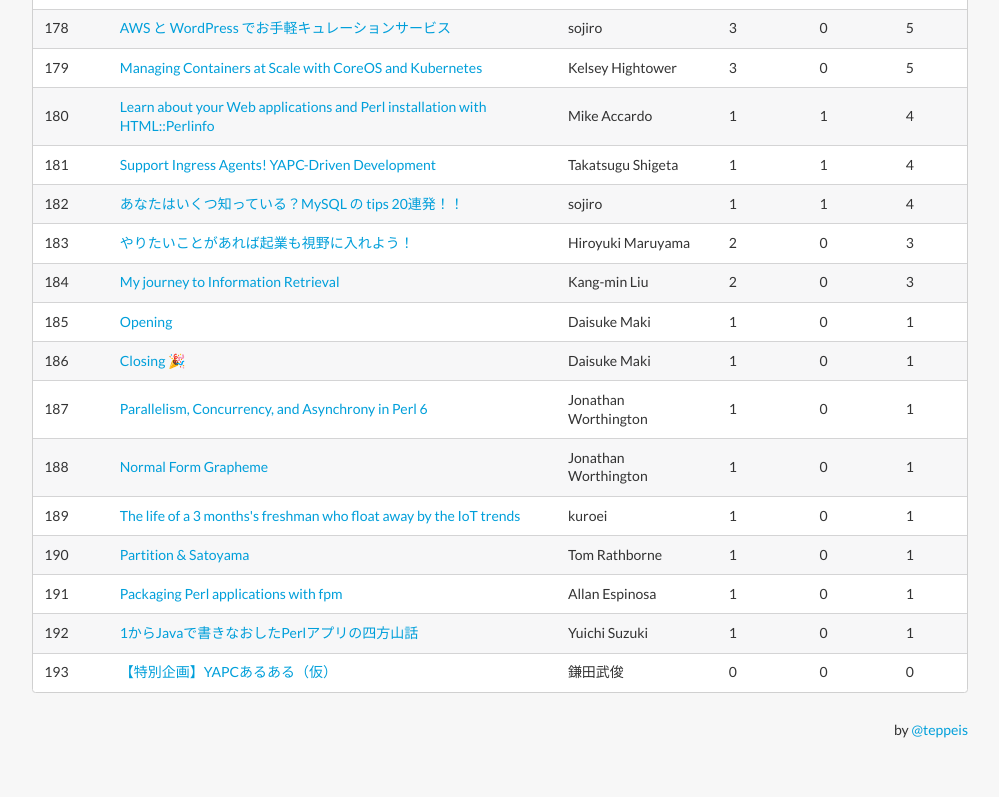
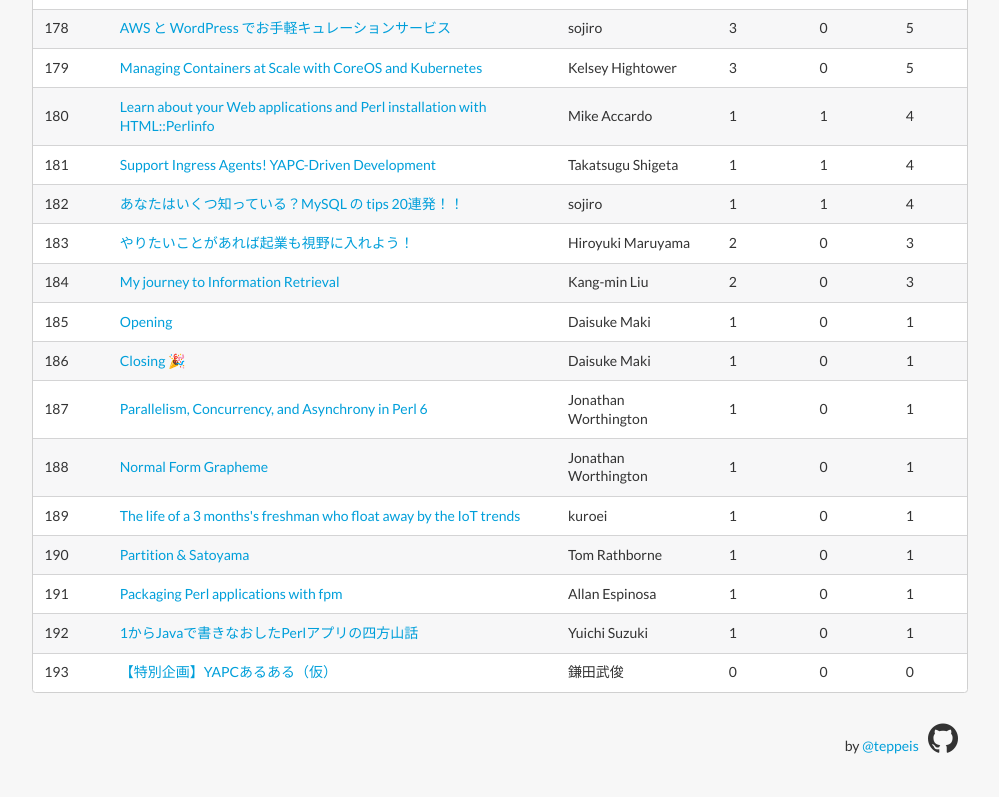
Before and after one commit to teppeis/yapc-talk-ranking, a website: page index.html in a window 1280 px wide. Shown: the part 8053-8850 px from the top of the page, without its empty margins (140-1139 px from the left). Before the commit the page ends 8820 px from the top, so only its background shows below. Drawn offline with nearby package versions, Linux system fonts and the light colour scheme.

Commit message:
feat(ui): add github link

```diff
--- a/index.html
+++ b/index.html
@@ -10,7 +10,7 @@
   </script>
   <link rel="stylesheet" href="./lib/semantic-ui/dist/semantic.min.css">
   <link rel="stylesheet" href="./style.css">
-  <script src="./lib/jquery/dist/jquery.min.js"></script>
+  <script src="//ajax.googleapis.com/ajax/libs/jquery/2.1.4/jquery.min.js"></script>
   <script src="./lib/jquery-tablesort/jquery.tablesort.min.js"></script>
   <script src="./bundle.js"></script>
 </head>
@@ -24,6 +24,9 @@
     <tbody></tbody>
   </table>
 
-  <footer>by <a href="https://twitter.com/teppeis">@teppeis</a></footer>
+  <footer>
+    <p class="author">by <a href="https://twitter.com/teppeis">@teppeis</a></p>
+    <p class="github"><a href="https://github.com/teppeis/yapc-talk-ranking"><i class="github icon"></i></a></p>
+  </footer>
 </body>
 </html>
--- a/style.css
+++ b/style.css
@@ -24,3 +24,12 @@
   text-align: right;
   padding: 1em 0 2em;
 }
+
+footer p {
+  display: inline-block;
+}
+
+footer p i.github {
+  font-size: 2.5em;
+  color: #333;
+}
```
